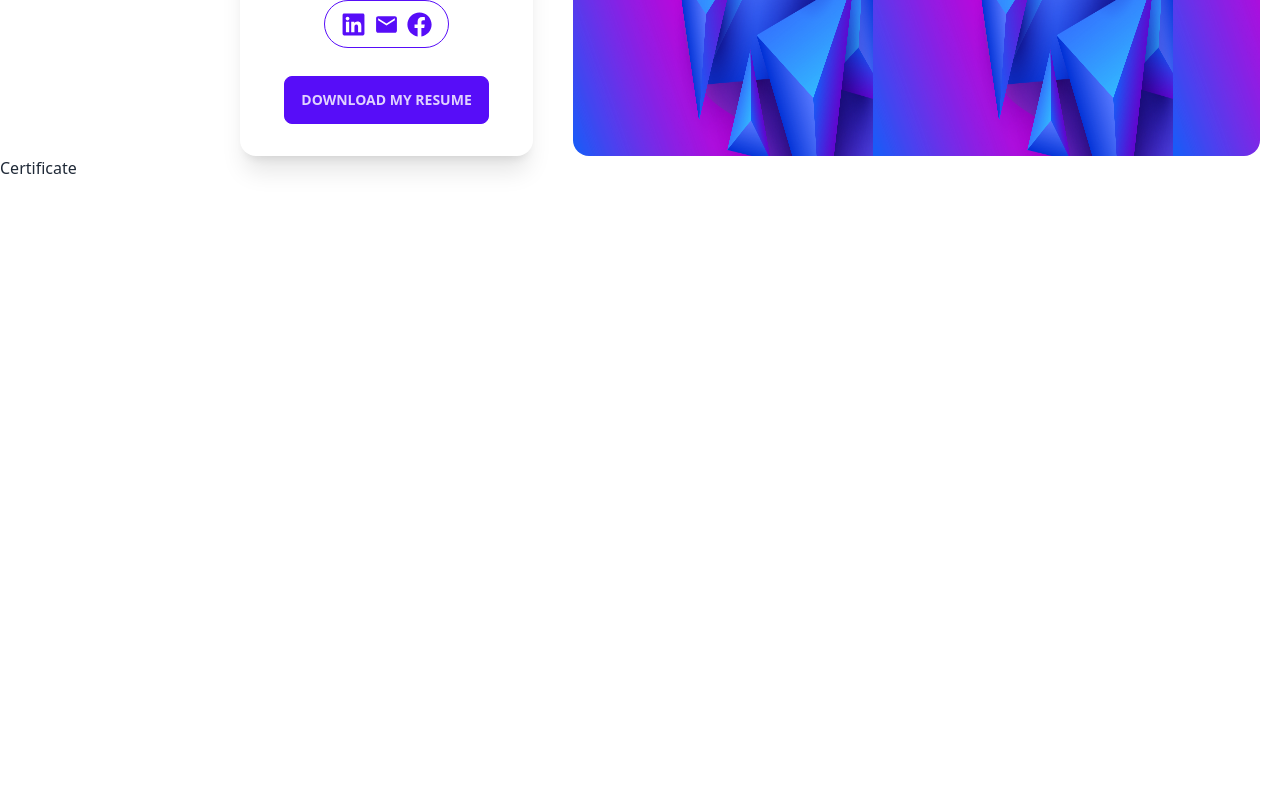
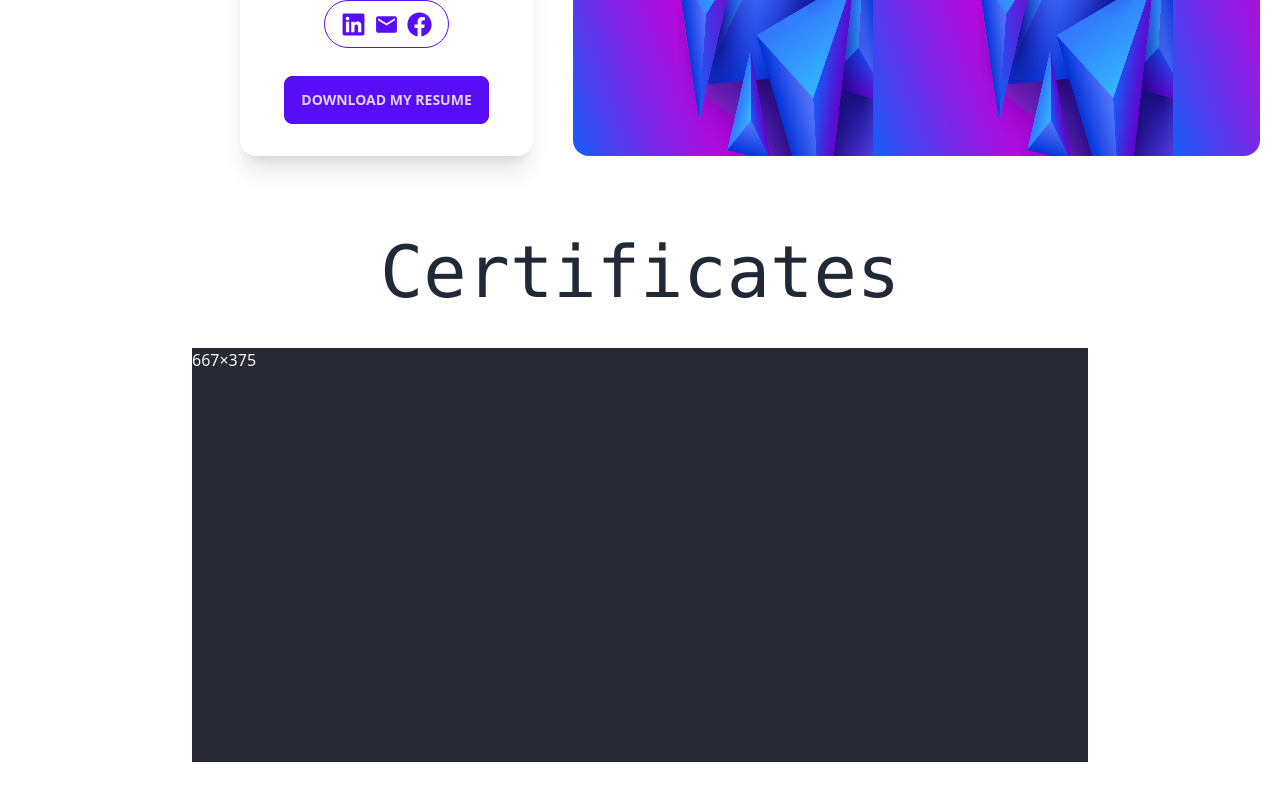
Before and after one commit to Amaya-2001/My-Portfolio, a React (Create React App) app: page / in a window 1280 px wide. Shown: the part 544-1344 px from the top of the page. Before the commit the page ends 800 px from the top, so only its background shows below. Built offline with nearby package versions, Linux system fonts and the light colour scheme.

Commit message:
created certificate section

```diff
--- a/src/components/Certificate.js
+++ b/src/components/Certificate.js
@@ -1,7 +1,17 @@
 import React from "react";
 
 function Certificate() {
-  return <div>Certificate</div>;
+  return (
+    <div className="grid justify-items-center ... mt-10 mb-10">
+      <h1 className="text-7xl mt-10 mb-10 font-mono">Certificates</h1>
+      <div
+        className="artboard artboard-horizontal phone-5"
+        data-theme="dracula"
+      >
+        667×375
+      </div>
+    </div>
+  );
 }
 
 export default Certificate;
--- a/tailwind.config.js
+++ b/tailwind.config.js
@@ -6,6 +6,14 @@ module.exports = {
   },
   plugins: [require("daisyui")],
   daisyui: {
-    themes: ["light", "dark", "cupcake", "garden", "luxury", "black"],
+    themes: [
+      "light",
+      "dark",
+      "cupcake",
+      "garden",
+      "luxury",
+      "black",
+      "dracula",
+    ],
   },
 };
```
